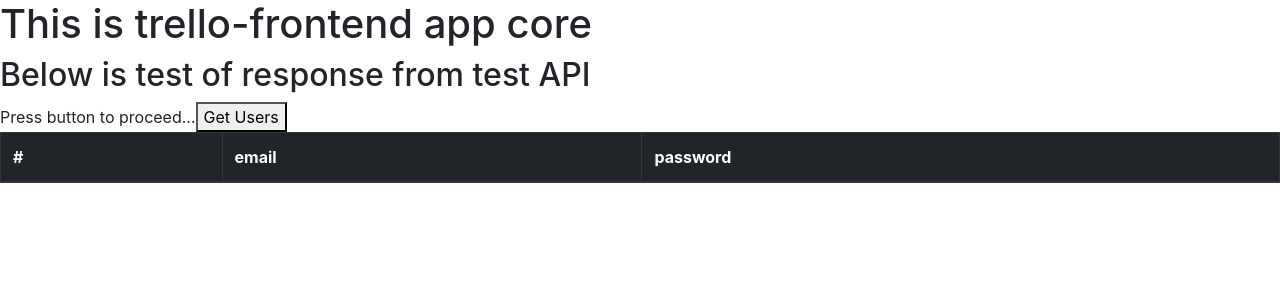
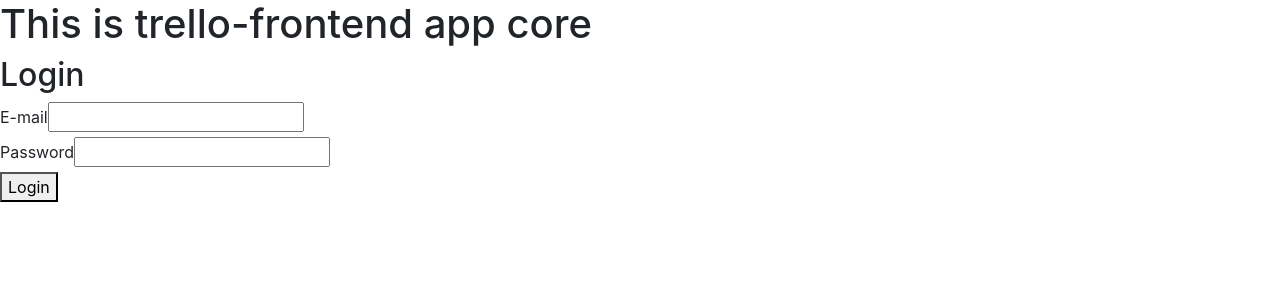
Before and after one commit to Marcin-Stan/Trello, an Angular app: page / in a window 1280 px wide. Shown: the top 300 px of the page. Built offline with nearby package versions, Linux system fonts and the light colour scheme.

Commit message:
login test

```diff
--- a/src/app/app.component.html
+++ b/src/app/app.component.html
@@ -1,21 +1,3 @@
 <h1>This is {{title}} app core</h1>
-<h2>Below is test of response from test API</h2>
-<a>Press button to proceed...</a>
-<button (click)="fillUsers()">Get Users</button>
 
-<table class="table table-bordered table-striped">
-  <thead class="thead-dark">
-  <tr>
-    <th scope="col">#</th>
-    <th scope="col">email</th>
-    <th scope="col">password</th>
-  </tr>
-  </thead>
-  <tbody>
-  <tr *ngFor="let user of Users">
-    <td>{{ user.id }}</td>
-    <td>{{ user.email }}</td>
-    <td><a href="mailto:{{ user.email }}">{{ user.password }}</a></td>
-  </tr>
-  </tbody>
-</table>
+<app-login-form></app-login-form>
--- a/src/app/app.component.ts
+++ b/src/app/app.component.ts
@@ -24,4 +24,7 @@
     });
   }
 
+
+
+
 }
--- a/src/app/app.module.ts
+++ b/src/app/app.module.ts
@@ -4,12 +4,14 @@
 
 import { AppComponent } from './app.component';
 import { TestComponent } from './test/test.component';
+import {LoginFormComponent} from './login-form/login-form.component';
 
 
 @NgModule({
   declarations: [
     AppComponent,
     TestComponent,
+    LoginFormComponent,
   ],
   imports: [
     BrowserModule,
--- /dev/null
+++ b/src/app/login-form/login-form.component.html
@@ -0,0 +1,20 @@
+
+
+
+<div *ngIf="!LogedIn">
+  <h2>Login </h2>
+  <div>
+    <label for="email">E-mail</label>
+    <input #email id="email" type="text" name="email" >
+  </div>
+  <div>
+    <label for="password">Password</label>
+    <input #password id="password" type="text" name="password">
+  </div>
+  <div>
+    <button (click)="onSubmit(email.value,password.value)">Login</button>
+  </div>
+</div>
+<div *ngIf="LogedIn">
+  <h2>You are logged in as {{email}}</h2>
+</div>
--- /dev/null
+++ b/src/app/login-form/login-form.component.ts
@@ -0,0 +1,36 @@
+import { Component, EventEmitter } from "@angular/core";
+import {HttpClient} from '@angular/common/http';
+import { User } from '../user';
+
+@Component({
+  selector: 'app-login-form',
+  templateUrl: './login-form.component.html',
+  styleUrls: ['./login-form.component.css']
+})
+export class LoginFormComponent {
+  email: string = "";
+  password: string = "";
+  result:string;
+  readonly ROOT_URL = 'https://pl-paw-2021.herokuapp.com/users/login';
+  postData={};
+  LogedIn:boolean;
+  constructor(private http:HttpClient){
+    this.LogedIn=false;
+  }
+
+
+  onSubmit(fEmail:string, fPassword:string) {
+    this.postData={
+      email:fEmail,
+      password: fPassword
+    }
+    this.http.post<string>(this.ROOT_URL,this.postData).toPromise().then(data => {
+      this.result=data
+      if(this.result=="SUCCESS"){
+        this.email=fEmail;
+        this.LogedIn=true;
+      }
+    });
+
+  }
+}
```
Also changed, not shown: src/app/login-form/login-form.component.css (added), 1 other file (tests, documents, lock files or other folders).
